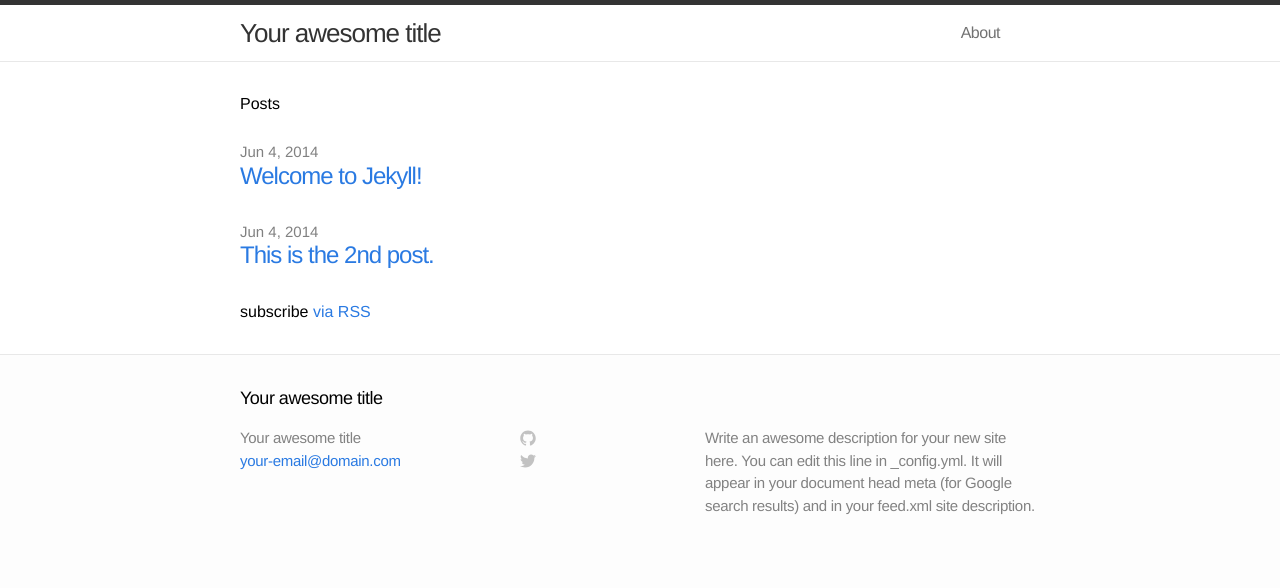
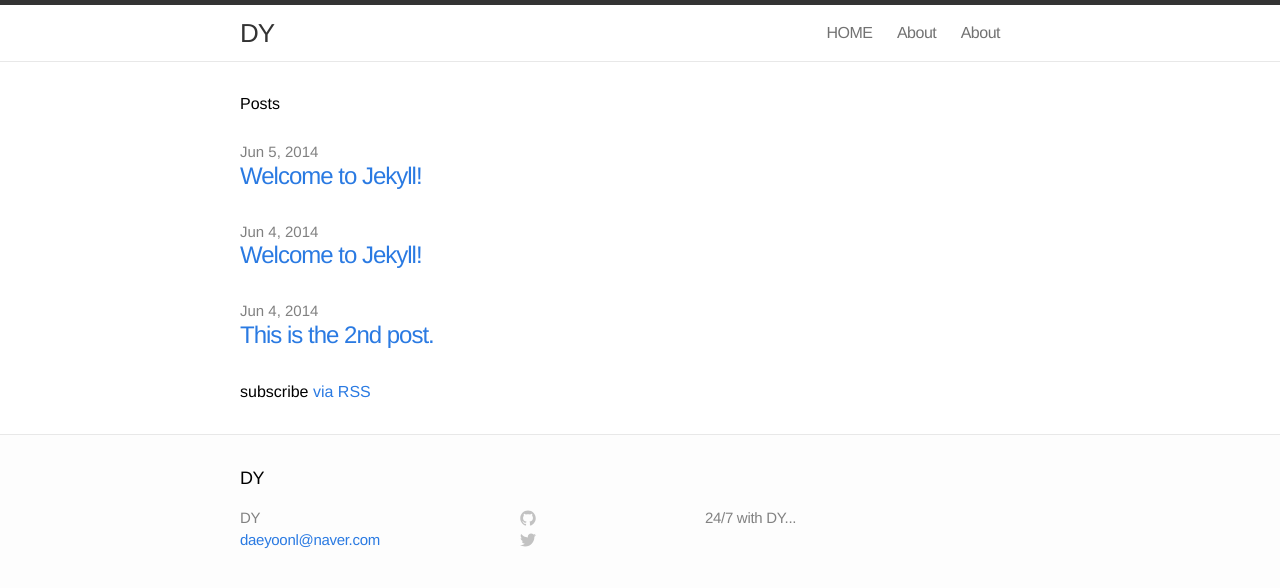
Before and after one commit to withdy/withdy.github.io, a Jekyll site: the page built from index.html, in a window 1280 px wide. Shown: the top 588 px of the page. Built offline with Jekyll 4.4.1, drawn with Linux system fonts in a browser that asks for light colours.

Commit message:
Add "HOME" button on header.html
Add HOME button on the top

```diff
--- a/_config.yml
+++ b/_config.yml
@@ -1,9 +1,9 @@
 # Site settings
-title: Your awesome title
-email: your-email@domain.com
-description: "Write an awesome description for your new site here. You can edit this line in _config.yml. It will appear in your document head meta (for Google search results) and in your feed.xml site description."
+title: DY
+email: daeyoonl@naver.com
+description: "24/7 with DY..."
 baseurl: ""
-url: "http://yourdomain.com"
+url: "http://daeyoon.com"
 
 # Build settings
 markdown: kramdown
--- a/_includes/header.html
+++ b/_includes/header.html
@@ -17,6 +17,7 @@
         </svg>
       </a>
       <div class="trigger">
+		  <a class="home-page" href="{{ site.baseurl }}/">HOME</a>
         {% for page in site.pages %}
           <a class="page-link" href="{{ page.url | prepend: site.baseurl }}">{{ page.title }}</a>
         {% endfor %}
--- a/css/main.css
+++ b/css/main.css
@@ -66,6 +66,13 @@ a:visited { color: #205caa; }
 }
 
 .site-nav .menu-icon { display: none; }
+
+.site-nav .home-page {
+  margin-left: 20px;
+  color: #727272;
+  letter-spacing: -.5px;
+  z-index: 1;
+}
 
 .site-nav .page-link {
   margin-left: 20px;
@@ -380,6 +387,14 @@ a:visited { color: #205caa; }
 
   .site-nav:hover .trigger { display: block; }
 
+  .site-nav .home-page {
+    display: block;
+    text-align: right;
+    line-height: 1.25;
+    padding: 5px 10px;
+    margin: 0;
+  }
+
   .site-nav .page-link {
     display: block;
     text-align: right;
```
Also changed, not shown: _posts/2014-06-05-welcome-to-jekyll.markdown (added, +24 -0 lines), about/about.md (added, +7 -0 lines).
